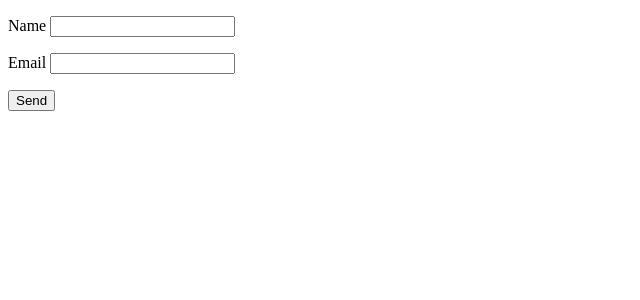
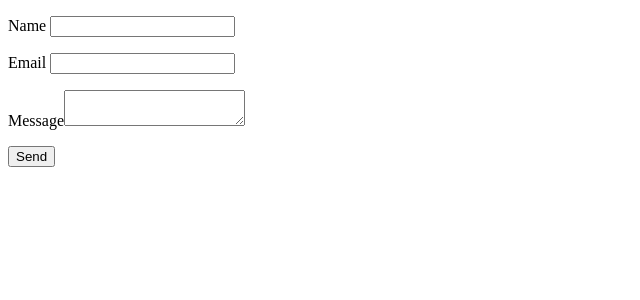
Before and after one commit to becolomochi/netlify-form, a Vue app: page / in a window 1280 px wide. Shown: the top 300 px of the page, without its empty margins (0-640 px from the left). Built offline with nearby package versions, Linux system fonts and the light colour scheme.

Commit message:
Add textarea

```diff
--- a/src/App.vue
+++ b/src/App.vue
@@ -8,6 +8,7 @@
   <p>
     <label>Email <input type="email" name="email" /></label>
   </p>
+    <label>Message<textarea name="message"></textarea></label>
   <p>
     <button>Send</button>
   </p>
```
